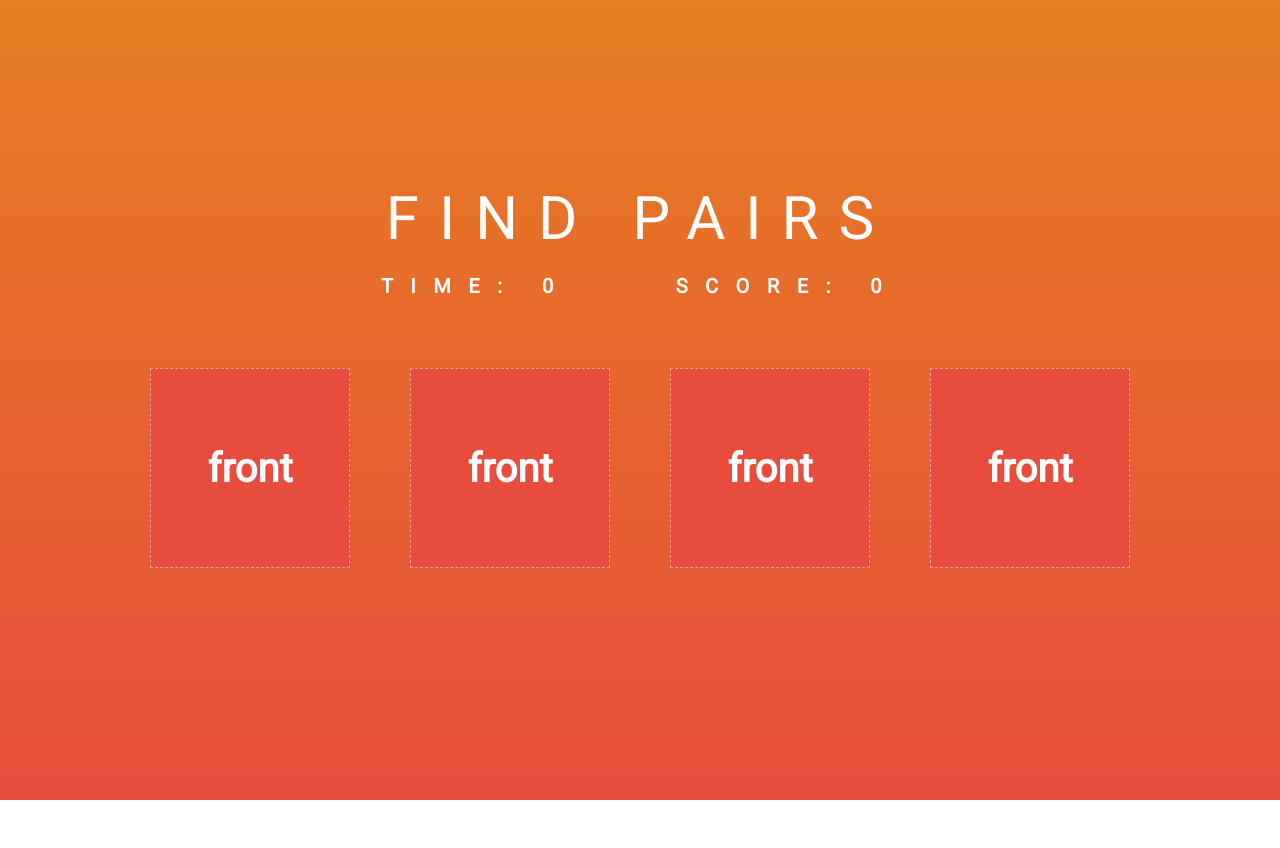
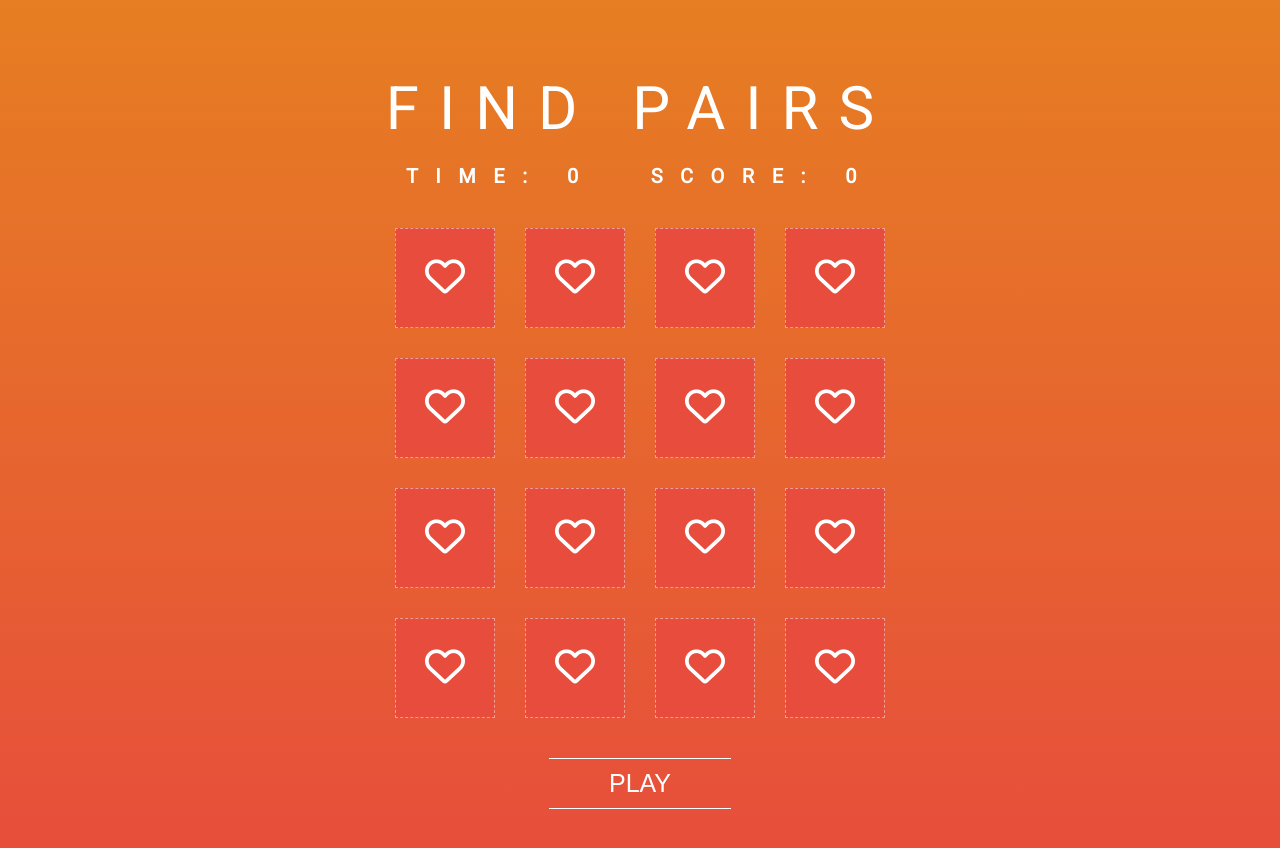
Before and after one commit to alexkazar11/Memorize, a plain HTML site: page index.html in a window 1280 px wide. Both pictures are taken after a click on the button "PLAY!". Before the commit the page ends 800 px from the top, so only its background shows below. Drawn offline with Linux system fonts and the light colour scheme.

Commit message:
Change cards layount, add card icons and add button

```diff
--- a/index.html
+++ b/index.html
@@ -17,11 +17,11 @@
 <body>
 	<header id="header" class="header header--moveInBorder">
 		<h1 class="heading-play">
-			<span id="heading-play--main" class="heading-play--main">MemoriZe!</span>
+			<span id="heading-play--main" class="heading-play--main">Memorize!</span>
 			<span id="heading-play--sub" class="heading-play--sub">Train your memory while playing</span>
 		</h1>
 
-		<button id="btn-play" class="btn btn--white btn--moveIn">Play!</button>
+		<button id="btn-play" class="btn btn--moveIn btn-moveUpHover">Play!</button>
 	</header>
 
 	<main id="game" class="game hide">
@@ -31,34 +31,105 @@
 			<span id="heading-game--score" class="heading-game--score">Score: 0</span>
 		</h1>
 		<div class="cards-container">
-			<div class="row">
-				<div class="scene scene--card">
+
+			<div class="scene">
 				<div class="card">
-						<div class="card__face card__face--front">front</div>
-						<div class="card__face card__face--back">back</div>
+					<div class="card__face card__face--front"><i class="far fa-heart fa-2x"></i></div>
+					<div class="card__face card__face--back">1</div>
 				</div>
 			</div>
 			<div class="scene scene--card">
 				<div class="card">
-						<div class="card__face card__face--front">front</div>
-						<div class="card__face card__face--back">back</div>
+					<div class="card__face card__face--front"><i class="far fa-heart fa-2x"></i></div>
+					<div class="card__face card__face--back">2</div>
 				</div>
 			</div>
 			<div class="scene scene--card">
 				<div class="card">
-						<div class="card__face card__face--front">front</div>
-						<div class="card__face card__face--back">back</div>
+					<div class="card__face card__face--front"><i class="far fa-heart fa-2x"></i></div>
+					<div class="card__face card__face--back">1</div>
 				</div>
 			</div>
 			<div class="scene scene--card">
 				<div class="card">
-						<div class="card__face card__face--front">front</div>
-						<div class="card__face card__face--back">back</div>
+					<div class="card__face card__face--front"><i class="far fa-heart fa-2x"></i></div>
+					<div class="card__face card__face--back">3</div>
+				</div>
+			</div>
+			<div class="scene scene--card">
+				<div class="card">
+					<div class="card__face card__face--front"><i class="far fa-heart fa-2x"></i></div>
+					<div class="card__face card__face--back">2</div>
+				</div>
+			</div>
+			<div class="scene scene--card">
+				<div class="card">
+					<div class="card__face card__face--front"><i class="far fa-heart fa-2x"></i></div>
+					<div class="card__face card__face--back">4</div>
+				</div>
+			</div>
+			<div class="scene scene--card">
+				<div class="card">
+					<div class="card__face card__face--front"><i class="far fa-heart fa-2x"></i></div>
+					<div class="card__face card__face--back">4</div>
+				</div>
+			</div>
+			<div class="scene scene--card">
+				<div class="card">
+					<div class="card__face card__face--front"><i class="far fa-heart fa-2x"></i></div>
+					<div class="card__face card__face--back">3</div>
+				</div>
+			</div>
+			<div class="scene scene--card">
+				<div class="card">
+					<div class="card__face card__face--front"><i class="far fa-heart fa-2x"></i></div>
+					<div class="card__face card__face--back">6</div>
+				</div>
+			</div>
+			<div class="scene scene--card">
+				<div class="card">
+					<div class="card__face card__face--front"><i class="far fa-heart fa-2x"></i></div>
+					<div class="card__face card__face--back">5</div>
+				</div>
+			</div>
+			<div class="scene scene--card">
+				<div class="card">
+					<div class="card__face card__face--front"><i class="far fa-heart fa-2x"></i></div>
+					<div class="card__face card__face--back">6</div>
+				</div>
+			</div>
+			<div class="scene scene--card">
+				<div class="card">
+					<div class="card__face card__face--front"><i class="far fa-heart fa-2x"></i></div>
+					<div class="card__face card__face--back">7</div>
+				</div>
+			</div>
+			<div class="scene scene--card">
+				<div class="card">
+					<div class="card__face card__face--front"><i class="far fa-heart fa-2x"></i></div>
+					<div class="card__face card__face--back">5</div>
+				</div>
+			</div>
+			<div class="scene scene--card">
+				<div class="card">
+					<div class="card__face card__face--front"><i class="far fa-heart fa-2x"></i></div>
+					<div class="card__face card__face--back">7</div>
+				</div>
+			</div>
+			<div class="scene scene--card">
+				<div class="card">
+					<div class="card__face card__face--front"><i class="far fa-heart fa-2x"></i></div>
+					<div class="card__face card__face--back">8</div>
+				</div>
+			</div>
+			<div class="scene scene--card">
+				<div class="card">
+					<div class="card__face card__face--front"><i class="far fa-heart fa-2x"></i></div>
+					<div class="card__face card__face--back">8</div>
 				</div>
 			</div>
 		</div>
-		</div>
-
+		<button class="btn btn--moveIn btn-highlight">Play</button>
 	</main>
 
 
--- a/style.css
+++ b/style.css
@@ -1,10 +1,38 @@
 @import url('https://fonts.googleapis.com/css?family=Roboto:100,400&display=swap');
+
+@keyframes spin {
+	0% {
+		transform: rotate(0deg);
+	}
+
+	100% {
+		transform: rotate(360deg);
+	}
+}
+
+@keyframes shake {
+	0% {
+		transform: translate(0);
+	}
+
+	30% {
+		transform: translateX(-1rem);
+	}
+
+	60% {
+		transform: translateX(1rem);
+	}
+
+	100% {
+		transform: translate(0);
+	}
+}
 
 /* Animations  */
 @keyframes moveInLeft {
 	0% {
 		opacity: 0;
-		transform: translateX(-120rem);
+		transform: translateX(-50rem);
 	}
 
 	80% {
@@ -24,19 +52,19 @@
 	}
 
 	80% {
-		transform: translateX(70rem);
+		transform: translateX(20rem);
 	}
 
 	100% {
 		opacity: 0;
-		transform: translateX(-120rem);
+		transform: translateX(-50rem);
 	}
 }
 
 @keyframes moveInRight {
 	0% {
 		opacity: 0;
-		transform: translateX(120rem);
+		transform: translateX(50rem);
 	}
 
 	80% {
@@ -56,19 +84,19 @@
 	}
 
 	80% {
-		transform: translateX(-70rem);
+		transform: translateX(-20rem);
 	}
 
 	100% {
 		opacity: 0;
-		transform: translateX(120rem);
+		transform: translateX(50rem);
 	}
 }
 
 @keyframes moveInBottom {
 	0% {
 		opacity: 0;
-		transform: translateY(40rem);
+		transform: translateY(20rem);
 	}
 
 	100% {
@@ -85,7 +113,7 @@
 
 	100% {
 		opacity: 0;
-		transform: translateY(40rem);
+		transform: translateY(20rem);
 	}
 }
 
@@ -140,7 +168,7 @@ body {
 	justify-content: center;
 	text-align: center;
 	min-height: 100vh;
-	overflow: hidden;
+	/* overflow: hidden; */
 }
 
 .header {
@@ -226,23 +254,21 @@ body {
 	backface-visibility: hidden;
 }
 
-.btn:hover {
+.btn.btn-moveUpHover:hover {
 	transform: translateY(-1rem);
 	box-shadow: 0 4rem 2rem -2rem rgba(0, 0, 0, 0.2);
 }
 
-.btn:hover::after {
-	transform: scaleX(1.4) scaleY(1.6);
-	opacity: 0;
-}
-
-.btn:active {
-	transform: translateY(0);
-	box-shadow: 0 0.5rem 1rem rgba(0, 0, 0, 0.2);
+.btn.btn-highlight:hover {
+	/* animation: shake 1s ease; */
+	animation-fill-mode: forwards;
+	/* transform: translateY(-1rem); */
+	box-shadow: 0 4rem 2rem -2rem rgba(0, 0, 0, 0.2);
 }
 
 .btn--moveIn {
 	animation: moveInBottom 1s ease-in-out;
+	animation-fill-mode: forwards;
 }
 
 .btn--moveOut {
@@ -253,7 +279,7 @@ body {
 .game {
 	display: flex;
 	flex-direction: column;
-	padding: 10rem;
+	padding: 7rem;
 	border: double transparent;
 	/* fix for the "shakiness" during animation */
 	backface-visibility: hidden;
@@ -271,26 +297,22 @@ body {
 }
 
 .cards-container {
-	display: flex;
-	flex-direction: row;
+	display: grid;
+	grid-template-columns: repeat(4, auto);
+	grid-gap: 1rem;
 	padding: 1rem;
-	flex-wrap: wrap;
 	align-items: center;
 	justify-content: center;
 	text-align: center;
-}
-
-.row {
-	display: flex;
-	flex-direction: row;
-	margin: 1rem;
+	margin-bottom: 2rem;
 }
 
 .scene {
-	width: 20rem;
-	height: 20rem;
-	margin: 3rem;
+	width: 10rem;
+	height: 10rem;
+	margin: 1rem;
 	perspective: 100rem;
+	transition: all 0.3s ease-in-out;
 }
 
 .card {
@@ -311,11 +333,11 @@ body {
 	position: absolute;
 	width: 100%;
 	height: 100%;
-	line-height: 20rem;
+	line-height: 11rem;
 	color: white;
 	text-align: center;
 	font-weight: bold;
-	font-size: 4rem;
+	font-size: 2rem;
 	-webkit-backface-visibility: hidden;
 	backface-visibility: hidden;
 }
@@ -329,6 +351,12 @@ body {
 	border: dashed 0.1rem rgba(255, 255, 255, 0.450);
 	background: #e67e22;
 	transform: rotateY(180deg);
+}
+
+.scene:hover {
+	transform: translateY(-1rem);
+	/* animation: spin 1s ease-in-out; */
+	box-shadow: 0 4rem 2rem -2rem rgba(0, 0, 0, 0.2);
 }
 
 .heading-game {
@@ -356,7 +384,8 @@ body {
 	letter-spacing: 1.75rem;
 	animation: moveInRight 1s ease-in-out;
 	transition: all 0.1s ease-in-out;
-	margin-right: 10rem;
+	margin-left: 2rem;
+	margin-right: 5rem;
 }
 
 .heading-game--score {
@@ -366,6 +395,7 @@ body {
 	letter-spacing: 1.75rem;
 	animation: moveInRight 1s ease-in-out;
 	transition: all 0.1s ease-in-out;
+	margin-right: 2rem;
 }
 
 .heading-game--guide:hover {
@@ -379,3 +409,34 @@ body {
 .heading-game--score:hover {
 	transform: skewY(-2deg) scale(1.1);
 }
+
+@media(max-width: 900px) {
+	.heading-play--main {
+		font-size: 4rem;
+	}
+
+	.header {
+		padding: 2rem;
+	}
+}
+
+@media(max-width: 600px) {
+	.cards-container {
+		grid-template-columns: repeat(2, auto);
+	}
+
+	.heading-play--main {
+		font-size: 2rem;
+		margin-bottom: 2rem;
+		letter-spacing: 1rem;
+	}
+
+	.heading-play--sub {
+		font-size: 1rem;
+		letter-spacing: 1rem;
+	}
+
+	.header {
+		padding: 2rem;
+	}
+}
```
Lines whose indentation alone changed are shown as unchanged.
